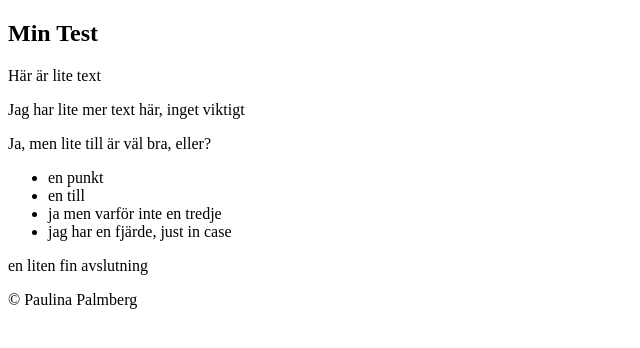
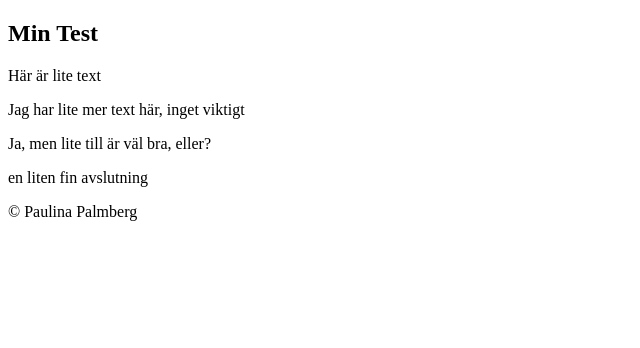
Before and after one commit to PaulinaPalmberg/testa, a plain HTML site: page index.html in a window 1280 px wide. Shown: the whole page, without its empty margins (0-640 px from the left). Drawn offline with Linux system fonts and the light colour scheme.

Commit message:
rensning

```diff
--- a/index.html
+++ b/index.html
@@ -12,10 +12,8 @@
 		<p>Ja, men lite till är väl bra, eller?</p>
 	</section>
 
-	<ul><li>en punkt</li>
-	<li>en till</li>
-	<li>ja men varför inte en tredje</li>
-	<li>jag har en fjärde, just in case</li></ul>
+	<section>
+	</section>
 
 	<footer>
 		<p>en liten fin avslutning</p>
```
